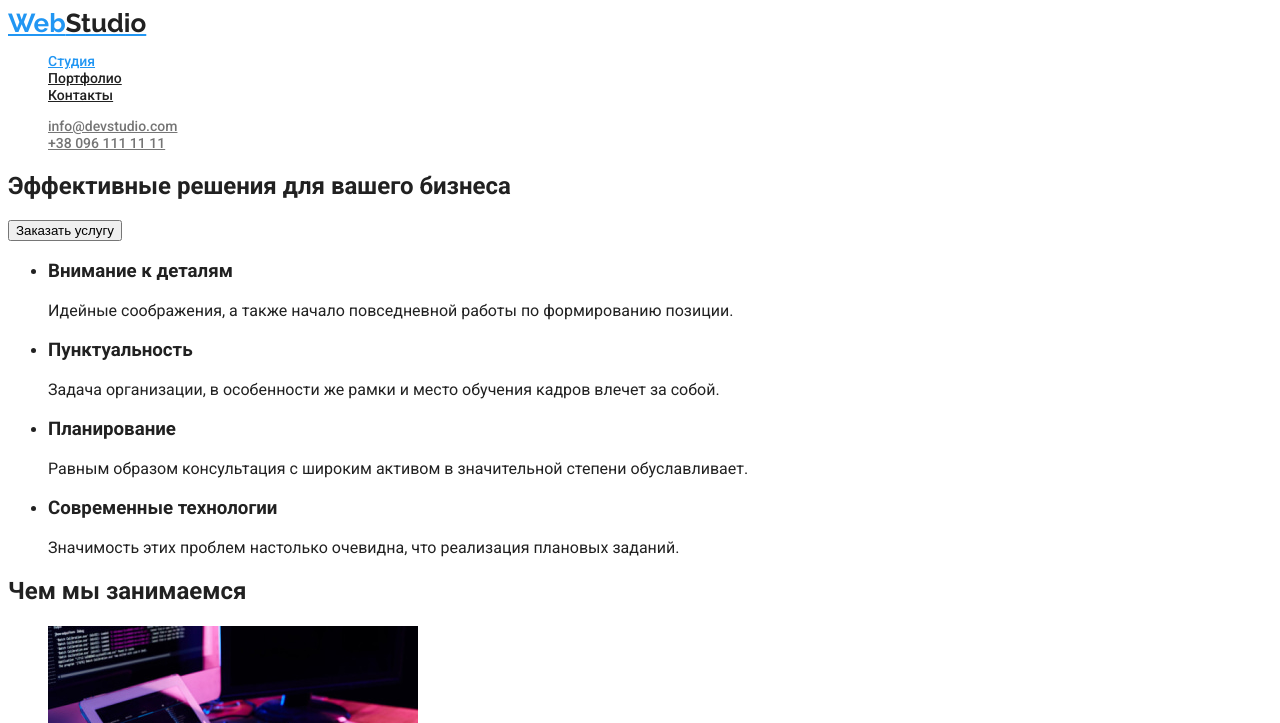
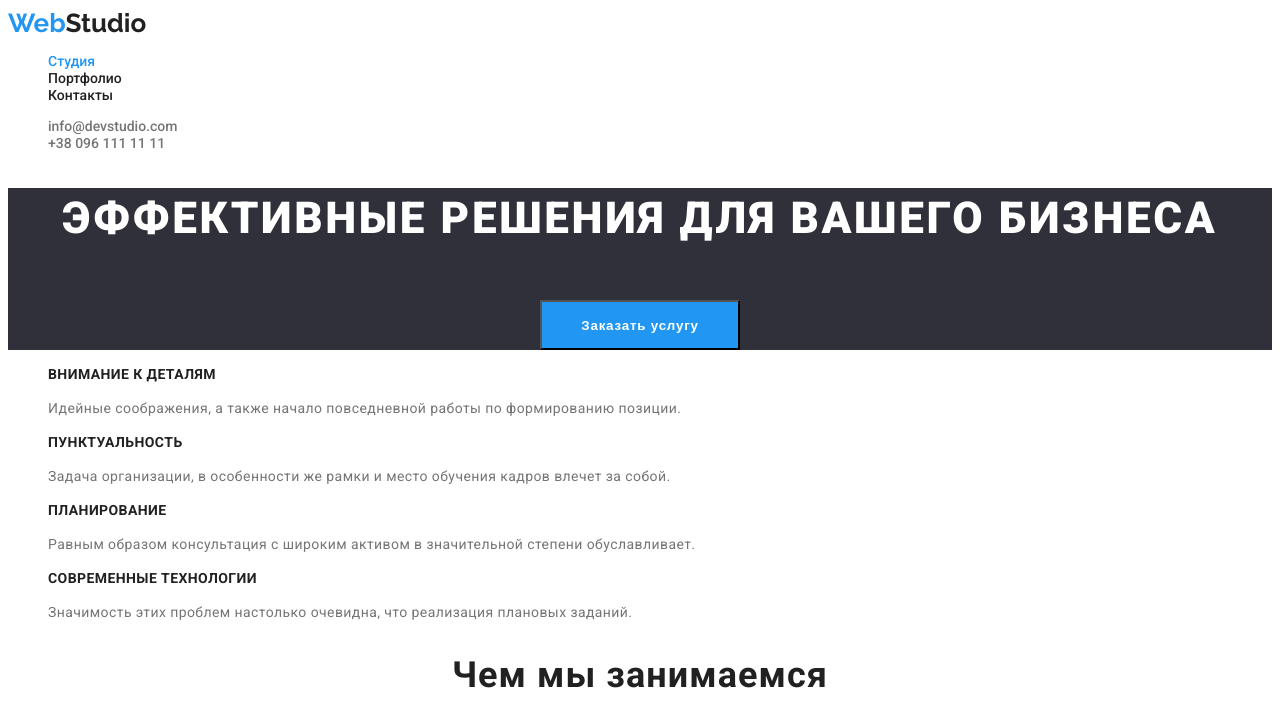
Before and after one commit to Emerald-SRG/goit-markup-hw-02, a plain HTML site: page index.html in a window 1280 px wide. Shown: the top 723 px of the page. Drawn offline with Linux system fonts and the light colour scheme.

Commit message:
Виправлення помилок

```diff
--- a/css/styles.css
+++ b/css/styles.css
@@ -9,13 +9,14 @@
 body {
     font-family: 'Roboto', sans-serif;
     color: var(--primary-text-color);
-    line-height: 1.2;
 }
 
 /* Хедер */
 .hdr,
 .card {
     background-color: var(--white);
+    letter-spacing: 0.02 em;
+    line-height: 1.2;
 }
 
 .hdr {
@@ -33,9 +34,14 @@ body {
     color: var(--primary-text-color);
 }
 
+a {text-decoration: none;}
+
+ul {list-style-type: none;}
+
 .link {
     color: var(--primary-text-color);
     line-height: 1.14;
+
 }
 
 .link:hover,
@@ -61,6 +67,29 @@ body {
 }
 
 /* Герой */
+
+.tagline,
+.tagline-text {
+    font-family: 'Roboto';
+    font-weight: 900;
+    font-size: 44px;
+    line-height: 60px;
+    letter-spacing: 0.06em;
+    color: #FFFFFF;
+    background-color: rgba(47, 48, 58, 1);
+    text-transform: uppercase;
+    text-align: center;
+}
+
+.tagline-buy {
+    color: #FFFFFF;
+    background: #2196F3;
+    width: 200px;
+    height: 50px;
+    letter-spacing: 0.06em;
+    font-weight: 700;
+}
+
 .hero,
 .basement {
     background-color: #2f303a;
@@ -84,6 +113,27 @@ body {
 }
 
 /* Ососбенности */
+
+.specs {
+    font-family: 'Roboto';
+}
+
+.specs-text {
+    font-weight: 400;
+    font-size: 14px;
+    line-height: 24px;
+    letter-spacing: 0.03em;
+    color: #757575;
+}
+
+.specs-name {
+    font-weight: 700;
+    font-size: 14px;
+    line-height: 16px;
+    letter-spacing: 0.03em;
+    text-transform: uppercase;
+}
+
 .title {
     color: var(--primary-text-color);
     text-transform: uppercase;
@@ -101,6 +151,16 @@ body {
 }
 
 /* Чем мы занимаемся */
+
+.sbtitle {
+    font-family: 'Roboto';
+        font-style: normal;
+        font-size: 36px;
+        line-height: 42px;
+        text-align: center;
+        letter-spacing: 0.03em;
+}
+
 .about-title {
     color: var(--primary-text-color);
     font-weight: 700;
@@ -109,7 +169,9 @@ body {
 
 /* Команда */
 .team {
-    background-color: #f5f4fa;
+    background-color:  #F5F4FA;
+    font-family: 'Roboto';
+
 }
 
 .team-title {
@@ -141,6 +203,10 @@ body {
 .tel {
     font-style: normal;
     line-height: 1.7;
+    font-weight: 400;
+    font-size: 14px;
+    line-height: 24px;
+    letter-spacing: 0.03em;
 }
 
 .mail,
--- a/index.html
+++ b/index.html
@@ -38,37 +38,37 @@
     </header>
     <main>
       <!-- Главный баннер -->
-      <section>
-        <h1>Эффективные решения для вашего бизнеса</h1>
-        <button type="button">Заказать услугу</button>
+      <section class="tagline">
+        <h1 class="tagline-text">Эффективные решения для вашего бизнеса</h1>
+        <button class="tagline-buy" type="button">Заказать услугу</button>
       </section>
       <!-- Особенности -->
-      <section>
+      <section class="specs">
         <ul>
           <li>
-            <h3>Внимание к деталям</h3>
-            <p>
+            <h3 class="specs-name">Внимание к деталям</h3>
+            <p class="specs-text">
               Идейные соображения, а также начало повседневной работы по
               формированию позиции.
             </p>
           </li>
           <li>
-            <h3>Пунктуальность</h3>
-            <p>
+            <h3 class="specs-name">Пунктуальность</h3>
+            <p class="specs-text">
               Задача организации, в особенности же рамки и место обучения кадров
               влечет за собой.
             </p>
           </li>
           <li>
-            <h3>Планирование</h3>
-            <p>
+            <h3 class="specs-name">Планирование</h3>
+            <p class="specs-text">
               Равным образом консультация с широким активом в значительной
               степени обуславливает.
             </p>
           </li>
           <li>
-            <h3>Современные технологии</h3>
-            <p>
+            <h3 class="specs-name">Современные технологии</h3>
+            <p class="specs-text">
               Значимость этих проблем настолько очевидна, что реализация
               плановых заданий.
             </p>
@@ -77,7 +77,7 @@
       </section>
       <!--Услуги-->
       <section>
-        <h2>Чем мы занимаемся</h2>
+        <h2 class="sbtitle">Чем мы занимаемся</h2>
         <ul>
           <li>
             <img src="./images/image01.jpg" alt="разработка" width="370" />
@@ -99,8 +99,8 @@
         </ul>
       </section>
       <!--Наша команда-->
-      <section>
-        <h2>Наша команда</h2>
+      <section class="team">
+        <h2 class="sbtitle">Наша команда</h2>
         <ul>
           <li>
             <img src="./images/pht01.jpg" alt="Демьяненко И." width="270" />
```
